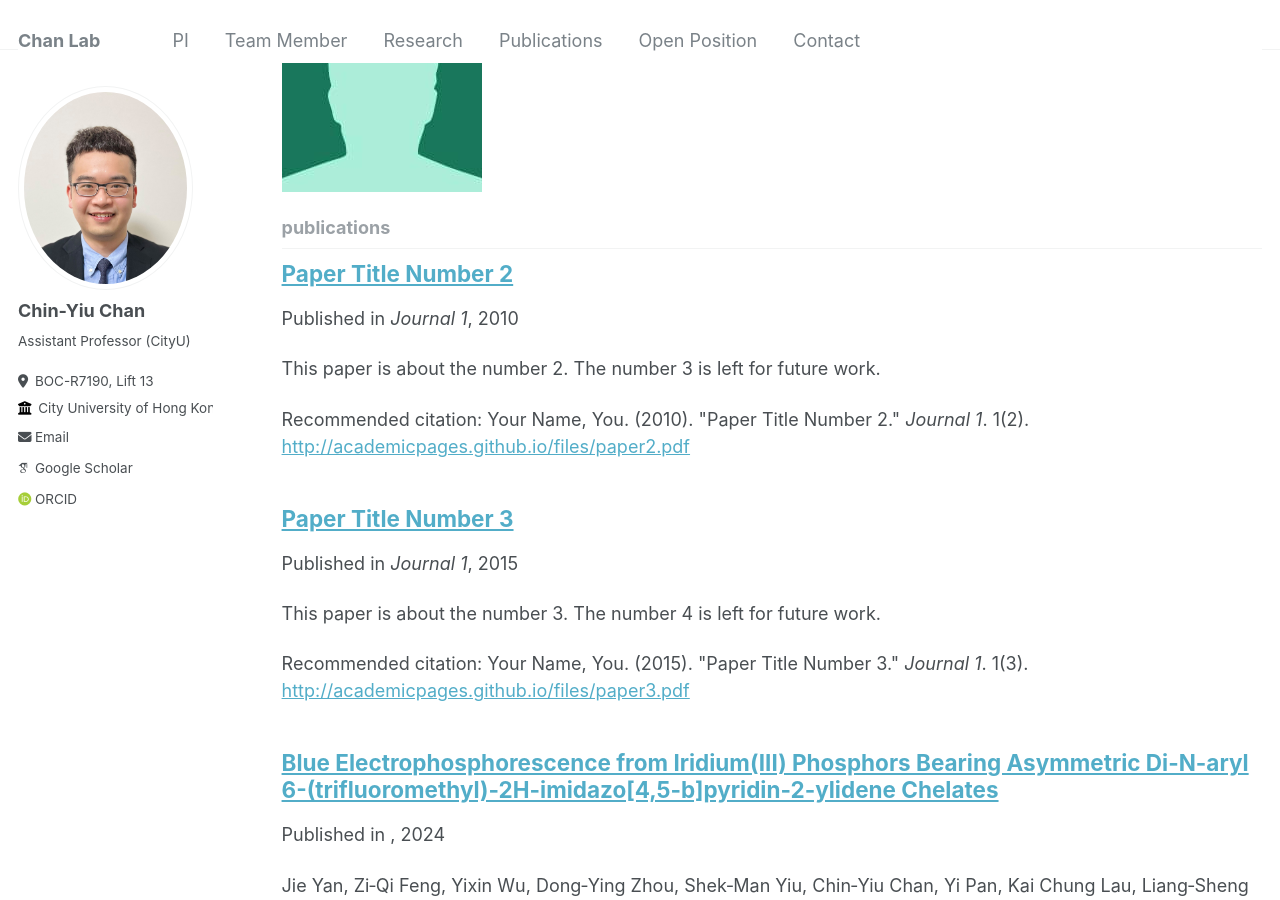
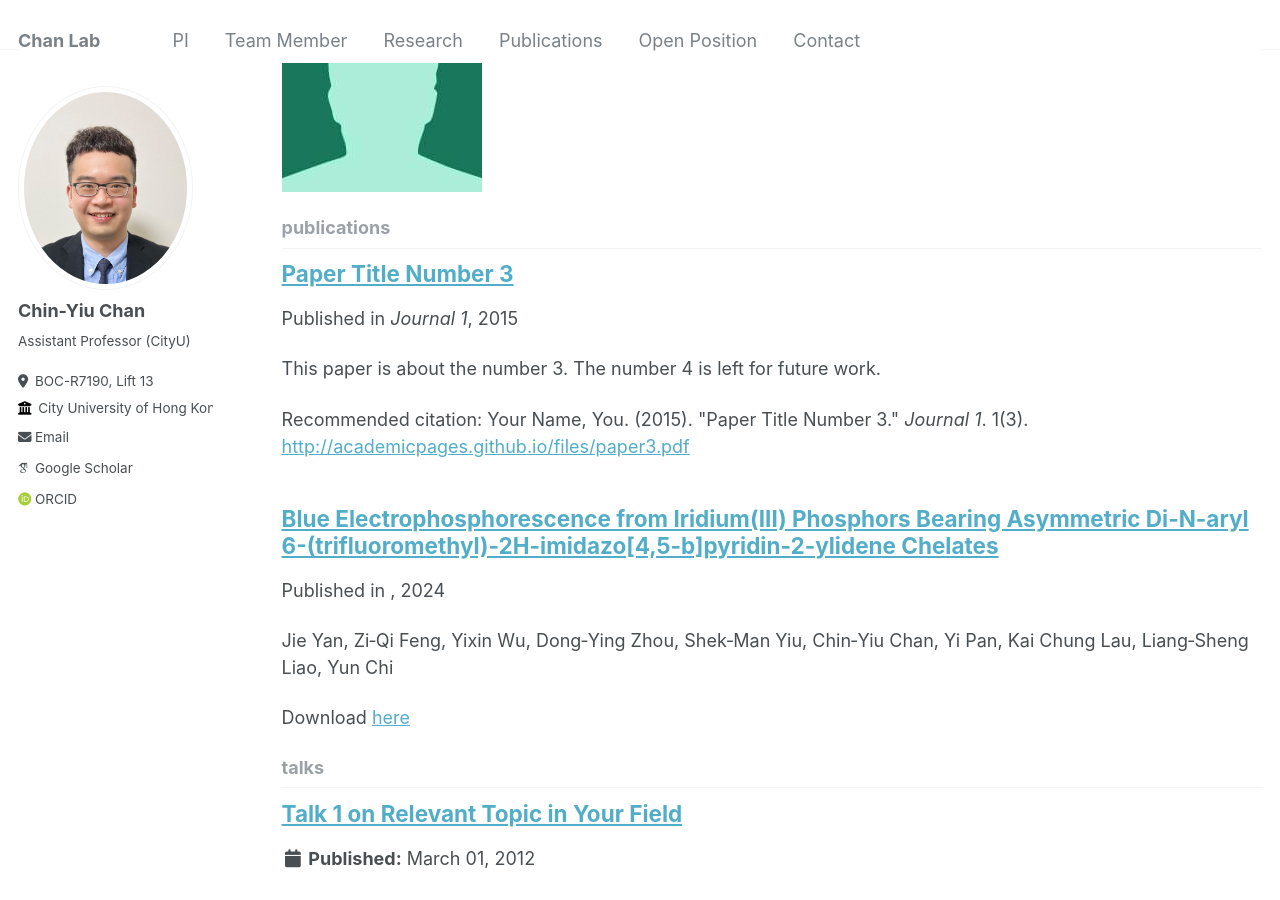
Before and after one commit to cychan-chem/chinychan.github.io, a Jekyll site: the page built from _pages/collection-archive.html, in a window 1280 px wide and 900 px high, scrolled down 1048 px. Built offline with Jekyll 4.4.1, drawn with Linux system fonts in a browser that asks for light colours; some web fonts are replaced; a file with an impossible date is left out.

Commit message:
Update 2010-10-01-paper-title-number-2.md

```diff
--- a/_publications/2010-10-01-paper-title-number-2.md
+++ b/_publications/2010-10-01-paper-title-number-2.md
@@ -3,10 +3,10 @@ title: "Paper Title Number 2"
 collection: publications
 permalink: /publication/2010-10-01-paper-title-number-2
 excerpt: 'This paper is about the number 2. The number 3 is left for future work.'
-date: 2010-10-01
-venue: 'Journal 1'
+date:
+venue: ''
 paperurl: 'http://academicpages.github.io/files/paper2.pdf'
-citation: 'Your Name, You. (2010). &quot;Paper Title Number 2.&quot; <i>Journal 1</i>. 1(2).'
+citation: '.'
 ---
 
 The contents above will be part of a list of publications, if the user clicks the link for the publication than the contents of section will be rendered as a full page, allowing you to provide more information about the paper for the reader. When publications are displayed as a single page, the contents of the above "citation" field will automatically be included below this section in a smaller font.
```
